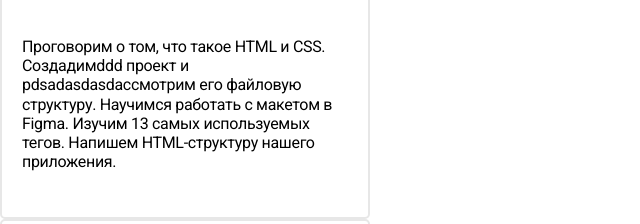
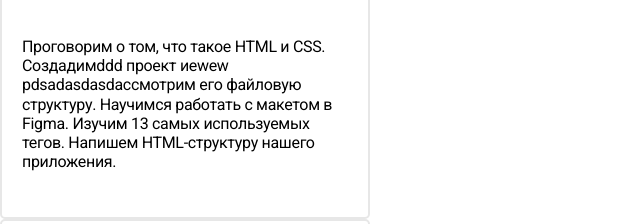
Before and after one commit to Kuzminih305/Test, a plain HTML site: page index.html in a window 1280 px wide. Shown: the part 646-870 px from the top of the page, 0-640 px from the left. Drawn offline with Linux system fonts and the light colour scheme.

Commit message:
eeewwwqqq

```diff
--- a/index.html
+++ b/index.html
@@ -22,7 +22,7 @@
             <h2 class="card-title">теория html + css.
                 Структура приложения</h2>
             <img class="image" src="/assets/images/img-1.svg" alt="">
-            <p>Проговорим о том, что такое HTML и CSS.  Создадимddd проект и рdsadasdasdассмотрим его файловую структуру. Научимся работать с макетом в Figma. Изучим 13 самых используемых тегов. Напишем HTML-структуру нашего приложения.</p>
+            <p>Проговорим о том, что такое HTML и CSS.  Создадимddd проект иewew рdsadasdasdассмотрим его файловую структуру. Научимся работать с макетом в Figma. Изучим 13 самых используемых тегов. Напишем HTML-структуру нашего приложения.</p>
         </div>
         <div class="card">
             <h2 class="card-title">Стилизация
```
